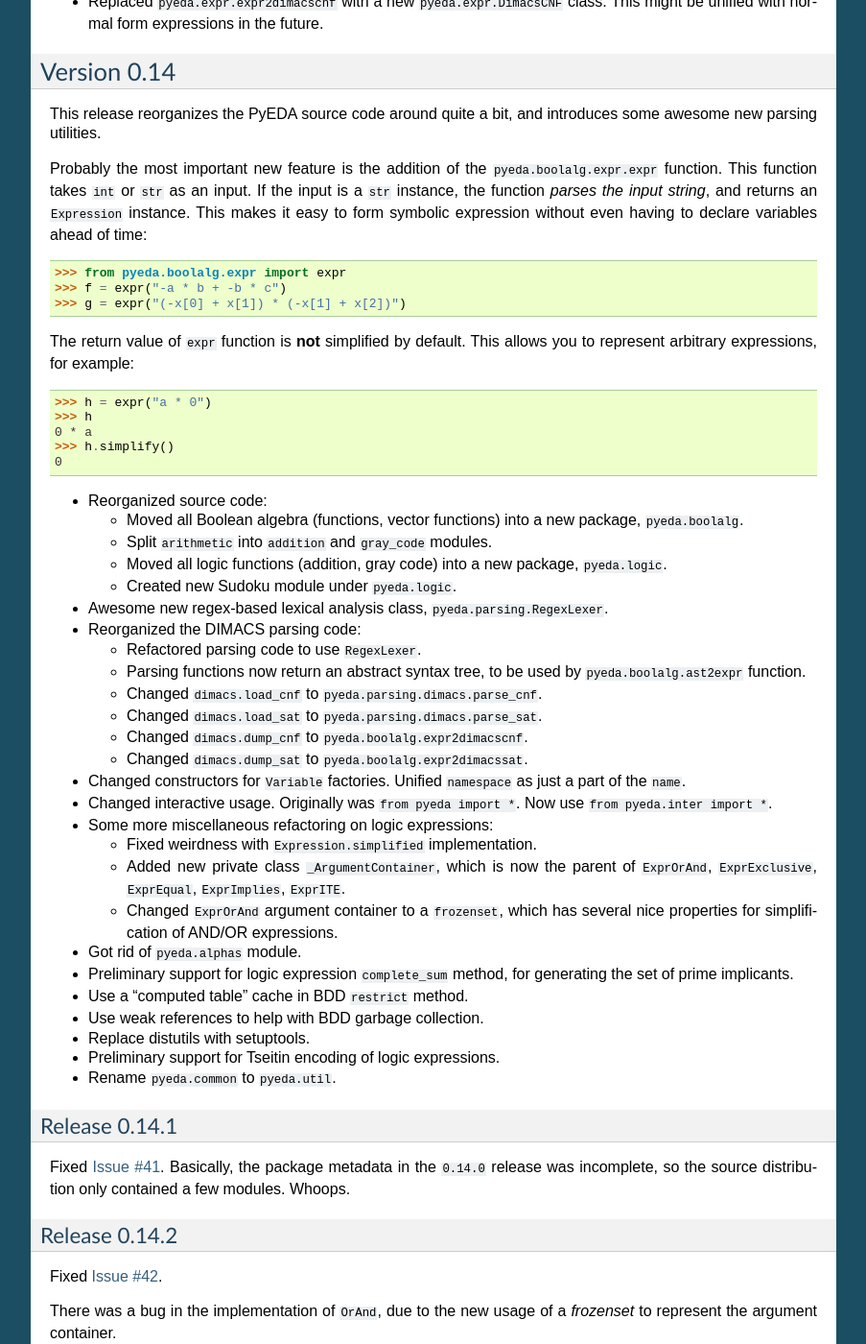
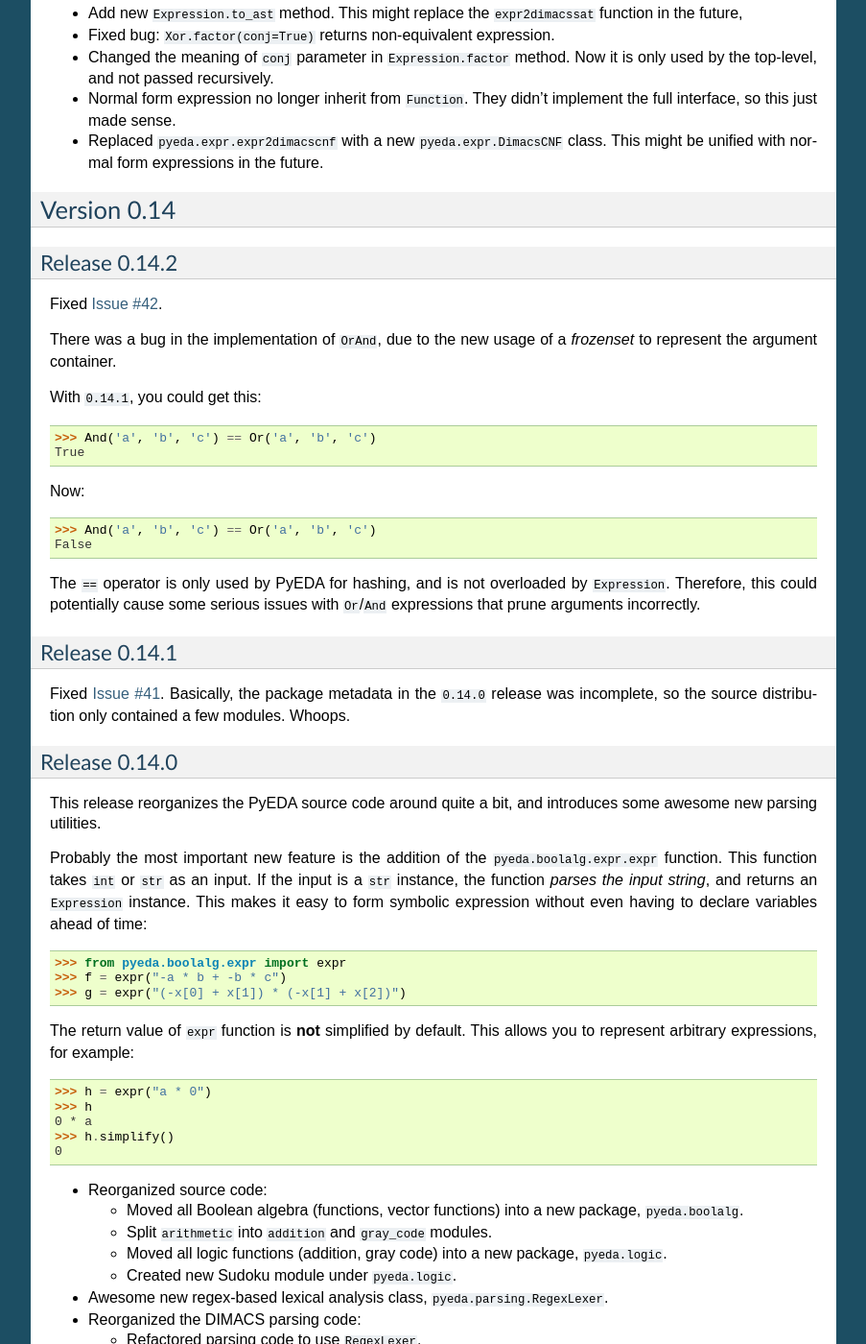
Before and after one commit to cjdrake/pyeda, a Sphinx documentation site: the page built from doc/source/relnotes.rst, in a window 1280 px wide and 1400 px high, scrolled down 627 px. Shown: the whole window at 96% size, without its empty margins (198-1101 px from the left). Built offline with Sphinx 7.4.7, drawn with Linux system fonts in a browser that asks for light colours; some of the changed text lies outside the part shown.

Commit message:
Update release notes for 0.15.1

```diff
--- a/doc/source/relnotes.rst
+++ b/doc/source/relnotes.rst
@@ -6,6 +6,15 @@
 
 Version 0.15
 ============
+
+Release 0.15.1
+--------------
+
+* Thanks to `Christoph Gohlke <http://www.lfd.uci.edu/~gohlke>`_,
+  added build support for Windows platforms.
+
+Release 0.15.0
+--------------
 
 This is probably the most exciting release of PyEDA yet!
 Integration of the popular `PicoSAT <http://fmv.jku.at/picosat/>`_
@@ -45,6 +54,39 @@
 
 Version 0.14
 ============
+
+Release 0.14.2
+--------------
+
+Fixed `Issue #42 <https://github.com/cjdrake/pyeda/issues/42>`_.
+
+There was a bug in the implementation of ``OrAnd``,
+due to the new usage of a `frozenset` to represent the argument container.
+
+With ``0.14.1``, you could get this::
+
+   >>> And('a', 'b', 'c') == Or('a', 'b', 'c')
+   True
+
+Now::
+
+   >>> And('a', 'b', 'c') == Or('a', 'b', 'c')
+   False
+
+The ``==`` operator is only used by PyEDA for hashing,
+and is not overloaded by ``Expression``.
+Therefore, this could potentially cause some serious issues with ``Or``/``And``
+expressions that prune arguments incorrectly.
+
+Release 0.14.1
+--------------
+
+Fixed `Issue #41 <https://github.com/cjdrake/pyeda/issues/41>`_.
+Basically, the package metadata in the ``0.14.0`` release was incomplete,
+so the source distribution only contained a few modules. Whoops.
+
+Release 0.14.0
+--------------
 
 This release reorganizes the PyEDA source code around quite a bit,
 and introduces some awesome new parsing utilities.
@@ -205,6 +217,14 @@
 Version 0.11
 ============
 
+Release 0.11.1
+--------------
+
+* Fixed bug #16: ``Function.reduce`` only implemented by Variable
+
+Release 0.11.0
+--------------
+
 * In ``pyeda.dimacs`` changed ``parse_cnf`` method name to ``load_cnf``
 * In ``pyeda.dimacs`` changed ``parse_sat`` method name to ``load_sat``
 * In ``pyeda.dimacs`` added new method ``dump_cnf``, to convert expressions
```
Also changed, not shown: other parts of doc/source/relnotes.rst (+0 -35 lines).
